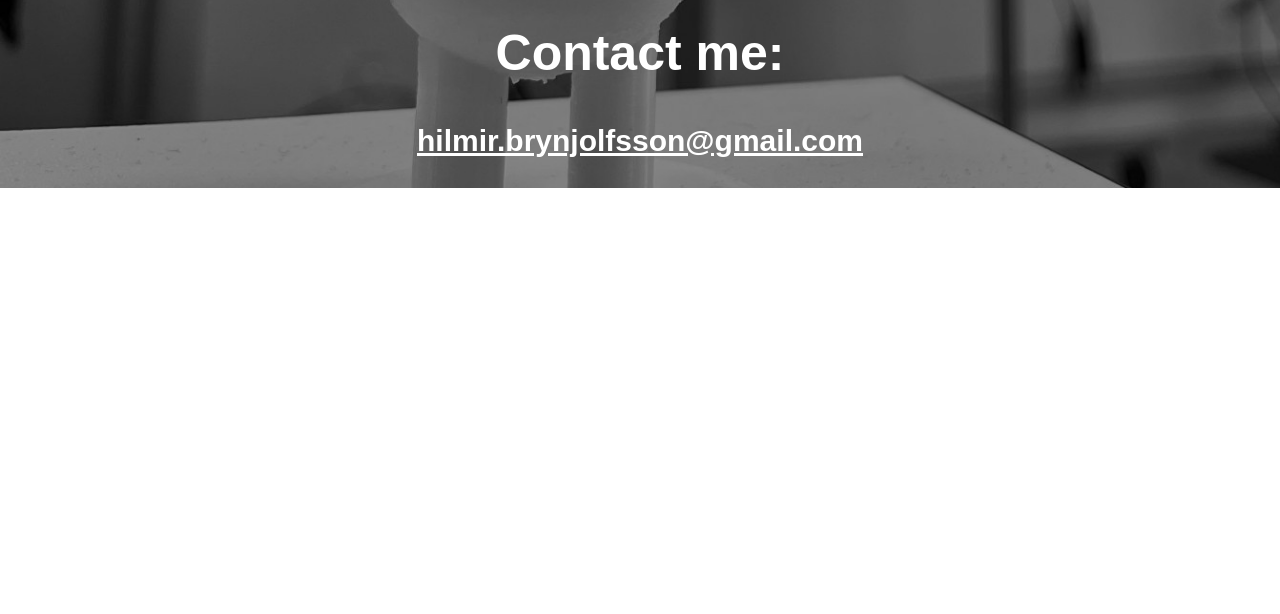
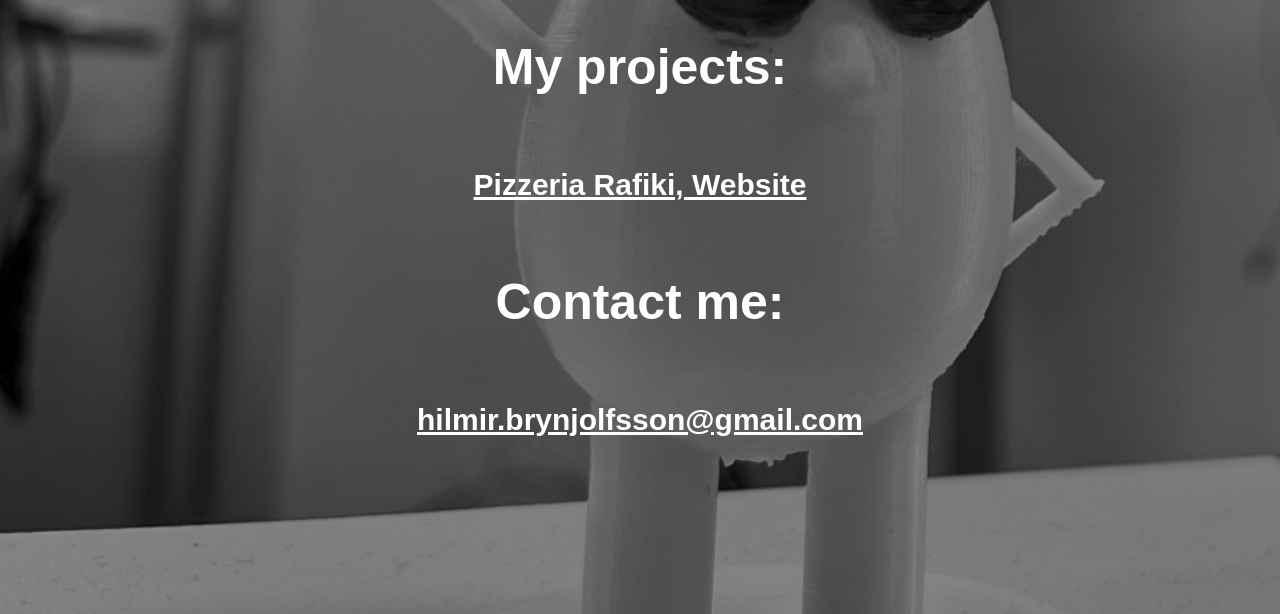
Before and after one commit to Hilmir4/Hilmir4.github.io, a plain HTML site: page index.html in a window 1280 px wide. Shown: the part 842-1456 px from the top of the page. Before the commit the page ends 1030 px from the top, so only its background shows below. Drawn offline with Linux system fonts and the light colour scheme.

Commit message:
Changed background

```diff
--- a/style.css
+++ b/style.css
@@ -1,7 +1,6 @@
 .text {
     text-align: center;
     color: white;
-
 }
 
 img {
@@ -33,7 +32,14 @@ img {
 
 body {
     background-image: url("pics/background.jpg");
+
+    background-repeat: no-repeat;
     background-size: cover;
+    height: 180vh;
+    display: flex;
+    flex-direction: column;
+    justify-content: center;
+
     font-family:Arial, Helvetica, sans-serif;
 }
 
```
Also changed, not shown: script.js (deleted).
